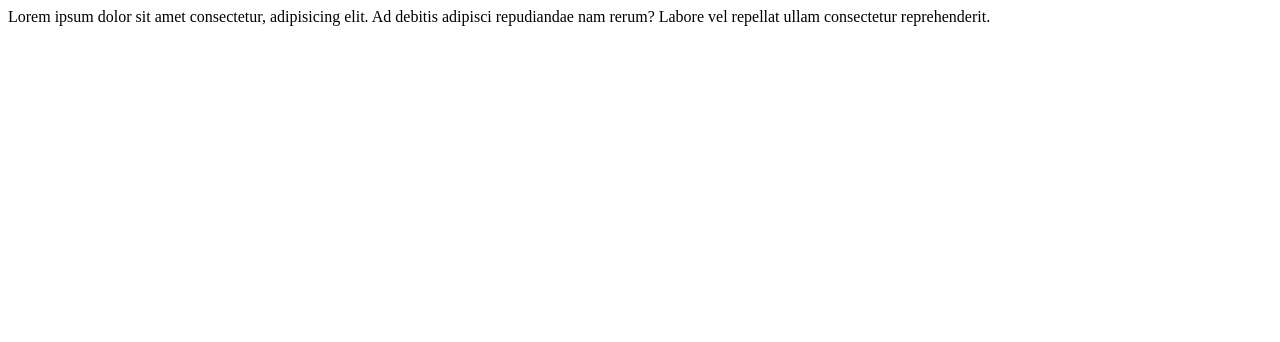
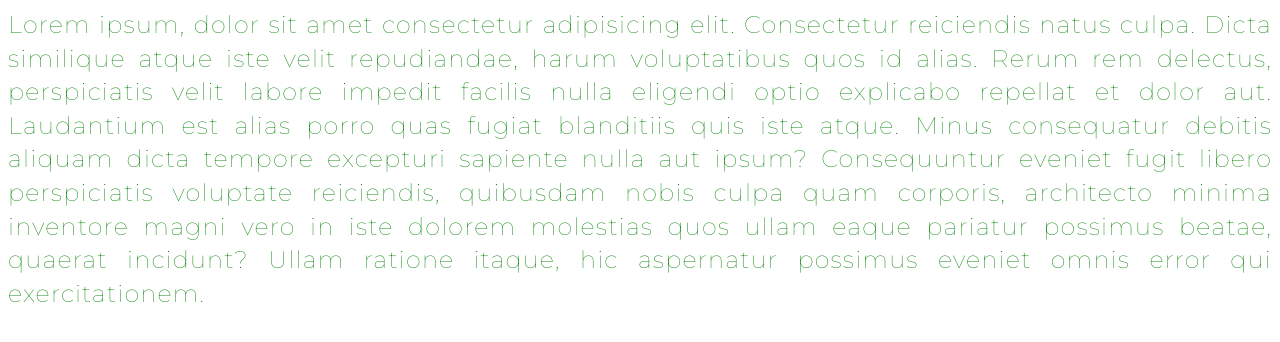
Before and after one commit to MarynaKarpovets/SK-training, a plain HTML site: page Homework/Homework1/Task1/index.html in a window 1280 px wide. Drawn offline with Linux system fonts and the light colour scheme.

Commit message:
Added Task1

```diff
--- a/Homework/Homework1/Task1/css/style.css
+++ b/Homework/Homework1/Task1/css/style.css
@@ -0,0 +1,9 @@
+div{
+    font-family: 'Montserrat', sans-serif;
+    font-size: 1.5rem;
+    font-weight: 500;
+    line-height: 1.4em;
+    letter-spacing: 0.05em;
+    text-align: justify;
+    color: green;
+}
--- a/Homework/Homework1/Task1/index.html
+++ b/Homework/Homework1/Task1/index.html
@@ -6,11 +6,21 @@
     <meta http-equiv="X-UA-Compatible" content="IE=edge">
     <meta name="viewport" content="width=device-width, initial-scale=1.0">
     <title>Document</title>
+    <link rel="preconnect" href="https://fonts.gstatic.com">
+    <link href="https://fonts.googleapis.com/css2?family=Montserrat:wght@100&display=swap" rel="stylesheet">
+    <link rel="stylesheet" href="css/style.css">
 </head>
 
 <body>
-    <div>Lorem ipsum dolor sit amet consectetur, adipisicing elit. Ad debitis adipisci repudiandae nam rerum? Labore vel
-        repellat ullam consectetur reprehenderit.</div>
+    <div>
+        Lorem ipsum, dolor sit amet consectetur adipisicing elit. Consectetur reiciendis natus culpa. Dicta similique
+        atque iste velit repudiandae, harum voluptatibus quos id alias. Rerum rem delectus, perspiciatis velit labore
+        impedit facilis nulla eligendi optio explicabo repellat et dolor aut. Laudantium est alias porro quas fugiat
+        blanditiis quis iste atque. Minus consequatur debitis aliquam dicta tempore excepturi sapiente nulla aut ipsum?
+        Consequuntur eveniet fugit libero perspiciatis voluptate reiciendis, quibusdam nobis culpa quam corporis,
+        architecto minima inventore magni vero in iste dolorem molestias quos ullam eaque pariatur possimus beatae,
+        quaerat incidunt? Ullam ratione itaque, hic aspernatur possimus eveniet omnis error qui exercitationem.
+    </div>
 </body>
 
 </html>
```
